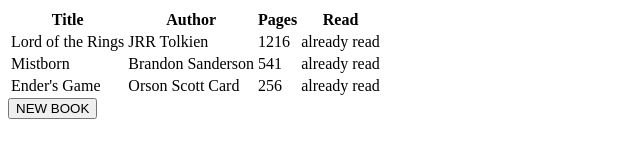
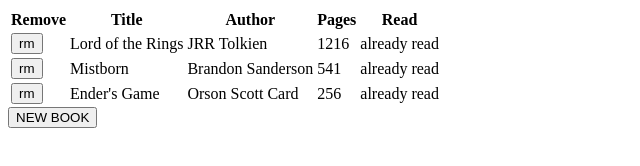
Before and after one commit to KrolPolski/Odin-JS-Exercises, a plain HTML site: page index.html in a window 1280 px wide. Shown: the whole page, without its empty margins (0-640 px from the left). Drawn offline with Linux system fonts and the light colour scheme.

Commit message:
Now creating remove buttons on each row

```diff
--- a/index.html
+++ b/index.html
@@ -6,7 +6,7 @@
 	</head>
 	<body>
 		<!-- <script src="object_constructor.js"></script>-->
-		<table id="bookTable"><th>Title</th><th>Author</th><th>Pages</th><th>Read</th>
+		<table id="bookTable"><th>Remove</th><th>Title</th><th>Author</th><th>Pages</th><th>Read</th>
 			<!--<tr>
 				<td>DummyBook</td><td>DummyAuthor</td><td>DummyPages</td><td>DummyRead</td>
 			</tr>-->
--- a/script.js
+++ b/script.js
@@ -16,11 +16,15 @@ function addBookToLibrary(title, author, pages, read) {
 	book = new Book(title, author, pages, read);
 	myLibrary.push(book);
 	let row = bookTable.insertRow(-1);
-	let c1 = row.insertCell(0);
-	let c2 = row.insertCell(1);
-	let c3 = row.insertCell(2);
-	let c4 = row.insertCell(3);
-
+	row.dataset.key = myLibrary.length - 1;
+	let c0 = row.insertCell(0);
+	let c1 = row.insertCell(1);
+	let c2 = row.insertCell(2);
+	let c3 = row.insertCell(3);
+	let c4 = row.insertCell(4);
+	const removeMe = document.createElement("button");
+	c0.appendChild(removeMe);
+	removeMe.innerText = "rm";
 	c1.innerText = myLibrary[myLibrary.length - 1].title;
 	c2.innerText = myLibrary[myLibrary.length - 1].author;
 	c3.innerText = myLibrary[myLibrary.length - 1].pages;
```
